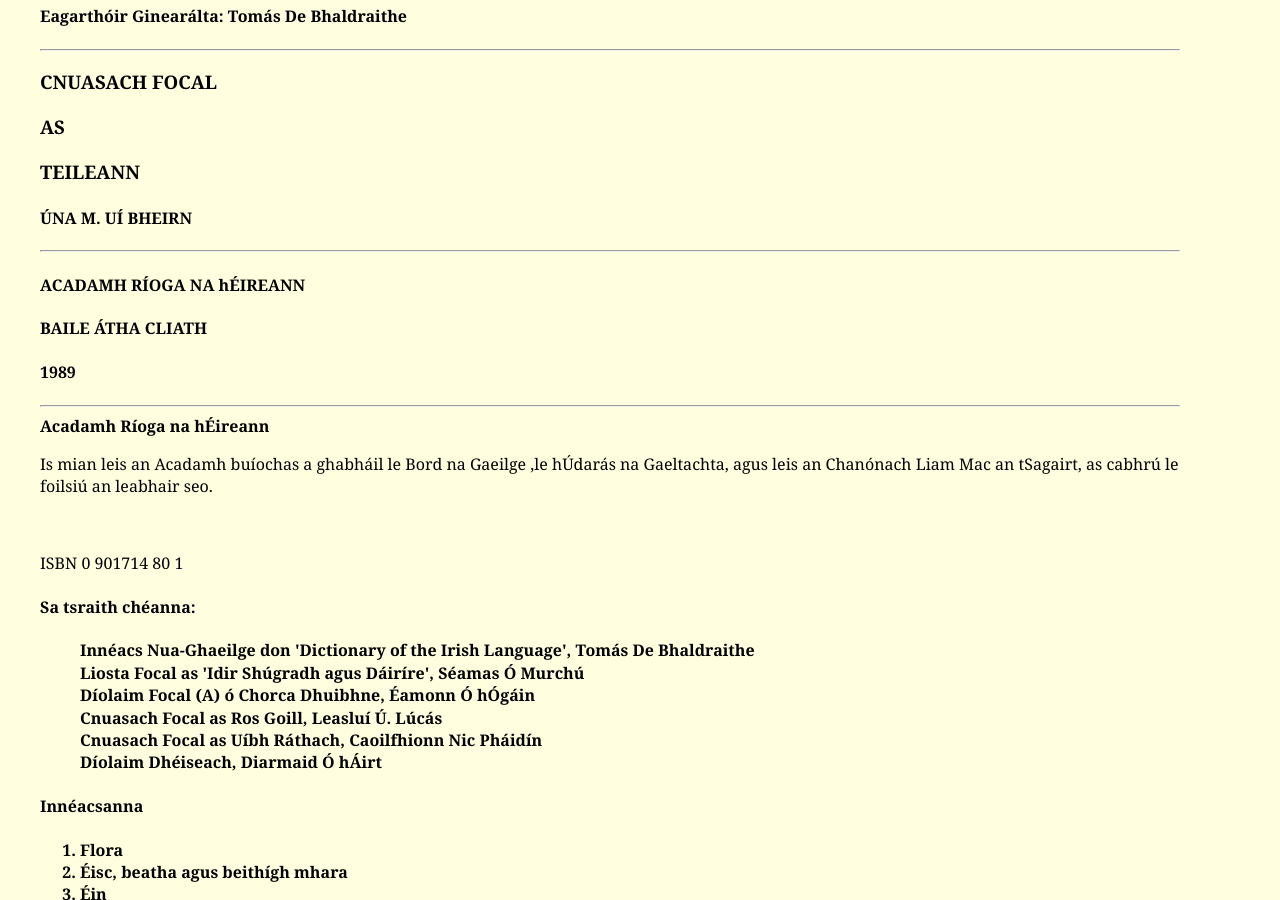
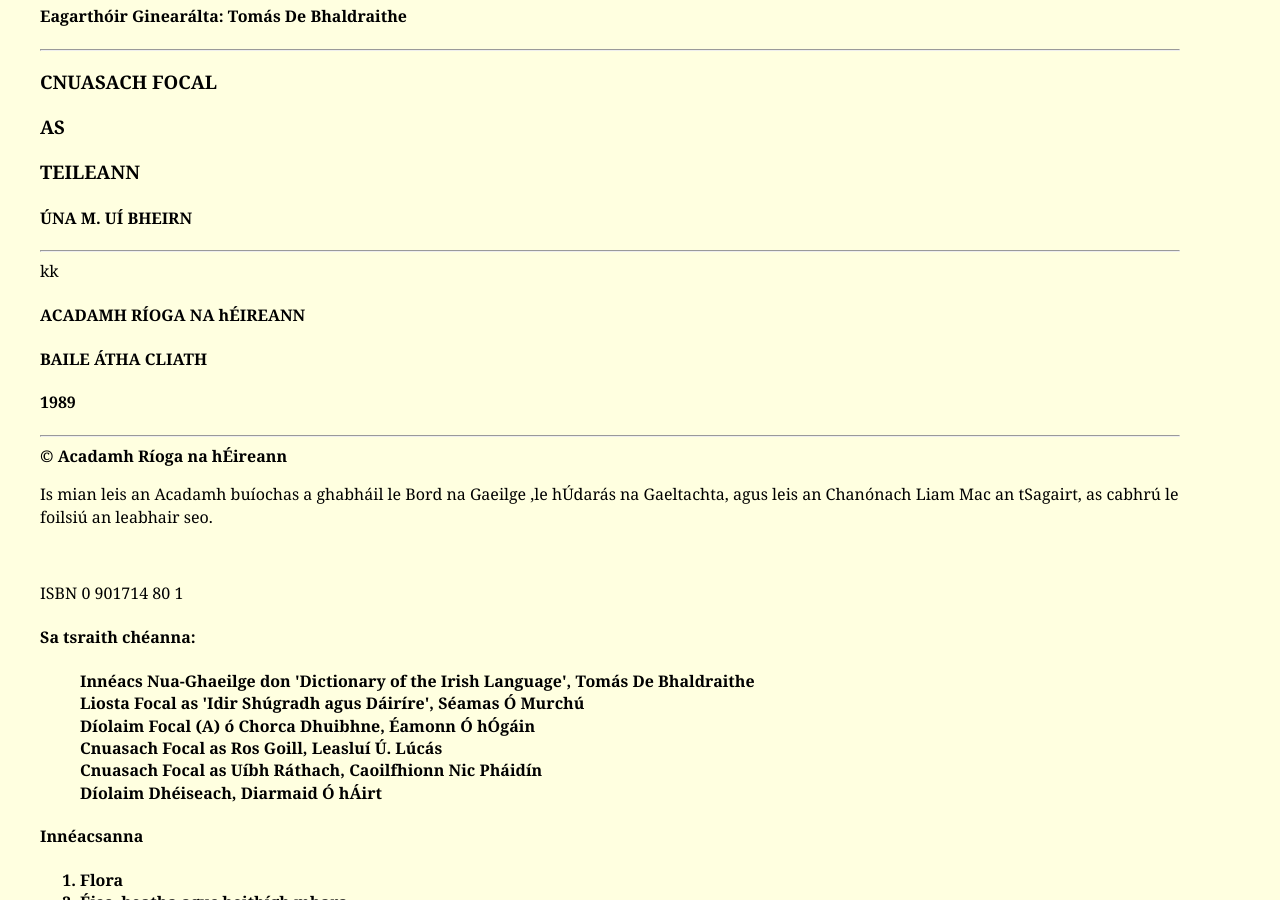
Before and after one commit to pmcu/cnuas-teileann, a Jekyll site: the page built from para.html, in a window 1280 px wide and 900 px high, scrolled down 451 px. Built offline with Jekyll 4.4.1, drawn with Linux system fonts in a browser that asks for light colours.

Commit message:
leabhar fix

```diff
--- a/para.html
+++ b/para.html
@@ -15,14 +15,16 @@
 	<h3>TEILEANN</h3>
 	<h4>ÚNA M. UÍ BHEIRN</h4>
 	<hr>
-	<h4>ACADAMH RÍOGA NA hÉIREANN</h4>
+kk	<h4>ACADAMH RÍOGA NA hÉIREANN</h4>
 	<h4>BAILE ÁTHA CLIATH</h4>
 	<h4>1989</h4>
 </p>
 <hr>
 </div>
 <div >
-	<strong> Acadamh Ríoga na hÉireann </strong><br>
+
+
+	<strong>© Acadamh Ríoga na hÉireann </strong><br>
 <p> Is mian leis an Acadamh buíochas a ghabháil le Bord na Gaeilge
 ,le hÚdarás na Gaeltachta, agus leis an Chanónach Liam Mac an tSagairt, as
 cabhrú le foilsiú an leabhair seo. </p><br>
```
Also changed, not shown: 2 other files.
